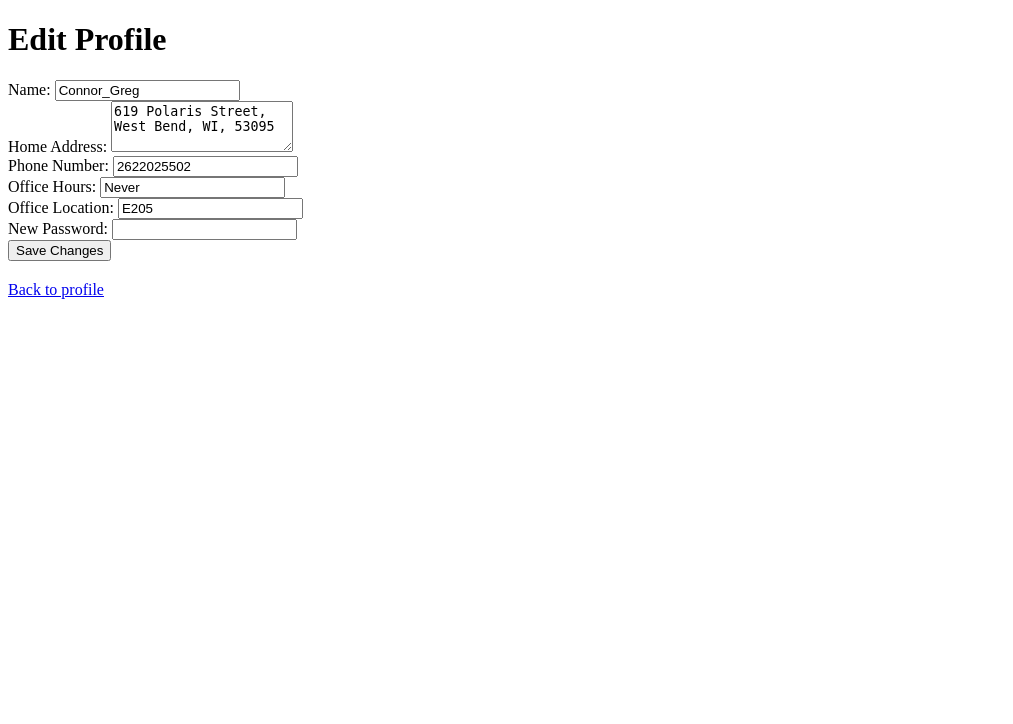
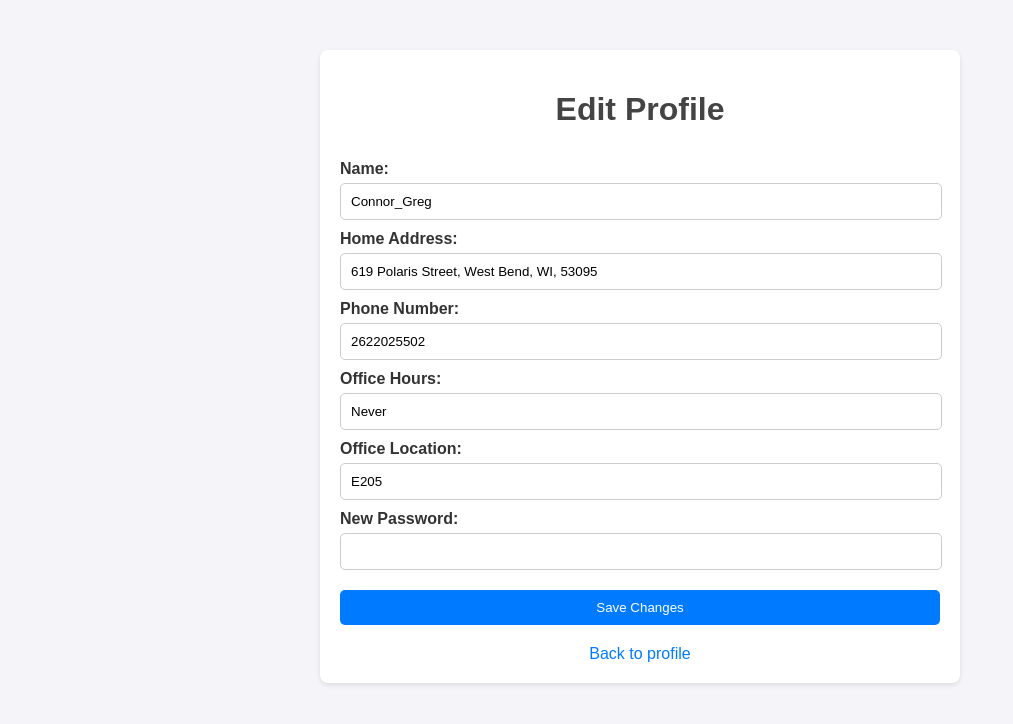
Before and after one commit to Connor-Gregor/TAScheduler, a Django app: page /edit-profile/ in a window 1280 px wide. Shown: the top 724 px of the page, without its empty margins (0-1013 px from the left). Run offline with Django 5.2, Linux system fonts and the light colour scheme; a user stored in the database is signed in.

Commit message:
html changes in the edit_profile page

```diff
--- a/templates/common/edit_profile.html
+++ b/templates/common/edit_profile.html
@@ -2,40 +2,107 @@
 <html lang="en">
 <head>
     <meta charset="UTF-8">
+    <meta name="viewport" content="width=device-width, initial-scale=1.0">
     <title>Edit Profile</title>
+    <style>
+        body {
+            font-family: Arial, sans-serif;
+            background-color: #f4f4f9;
+            margin: 0;
+            padding: 0;
+            color: #333;
+        }
+
+        .container {
+            width: 60%;
+            max-width: 600px;
+            margin: 50px auto;
+            padding: 20px;
+            background-color: white;
+            box-shadow: 0 2px 5px rgba(0, 0, 0, 0.1);
+            border-radius: 8px;
+        }
+
+        h1 {
+            text-align: center;
+            color: #444;
+        }
+
+        form {
+            display: flex;
+            flex-direction: column;
+        }
+
+        label {
+            margin-top: 10px;
+            font-weight: bold;
+        }
+
+        input[type="text"],
+        input[type="password"] {
+            width: calc(100% - 20px);
+            padding: 10px;
+            margin-top: 5px;
+            border-radius: 5px;
+            border: 1px solid #ccc;
+        }
+
+        button {
+            margin-top: 20px;
+            padding: 10px;
+            background-color: #007BFF;
+            color: white;
+            border: none;
+            border-radius: 5px;
+            cursor: pointer;
+            transition: background-color 0.3s ease-in-out;
+        }
+
+        button:hover {
+            background-color: #0056b3;
+        }
+
+        a {
+            text-align: center;
+            display: block;
+            margin-top: 20px;
+            text-decoration: none;
+            color: #007BFF;
+        }
+
+        a:hover {
+            color: #0056b3;
+        }
+    </style>
 </head>
 <body>
+    <div class="container">
         <h1>Edit Profile</h1>
         <form method="POST" action="{% url 'edit_profile' %}">
             {% csrf_token %}
 
             <label for="name">Name:</label>
             <input type="text" id="name" name="name" value="{{ user.name }}">
-        <br>
 
             <label for="home_address">Home Address:</label>
-        <textarea id="home_address" name="home_address" rows="3">{{ user.home_address }}</textarea>
-        <br>
+            <input type="text" id="home_address" name="home_address" value="{{ user.home_address }}">
 
             <label for="phone_number">Phone Number:</label>
             <input type="text" id="phone_number" name="phone_number" value="{{ user.phone_number }}">
-        <br>
 
             <label for="office_hours">Office Hours:</label>
             <input type="text" id="office_hours" name="office_hours" value="{{ user.office_hours }}">
-        <br>
 
             <label for="office_location">Office Location:</label>
             <input type="text" id="office_location" name="office_location" value="{{ user.office_location }}">
-        <br>
 
             <label for="password">New Password:</label>
             <input type="password" id="password" name="password">
-        <br>
 
             <button type="submit">Save Changes</button>
 
-        <a href="{% url 'profile' %}" style="display: block; margin-top: 20px;">Back to profile</a>
+            <a href="{% url 'profile' %}">Back to profile</a>
         </form>
+    </div>
 </body>
 </html>
```
Lines whose indentation alone changed are shown as unchanged.
